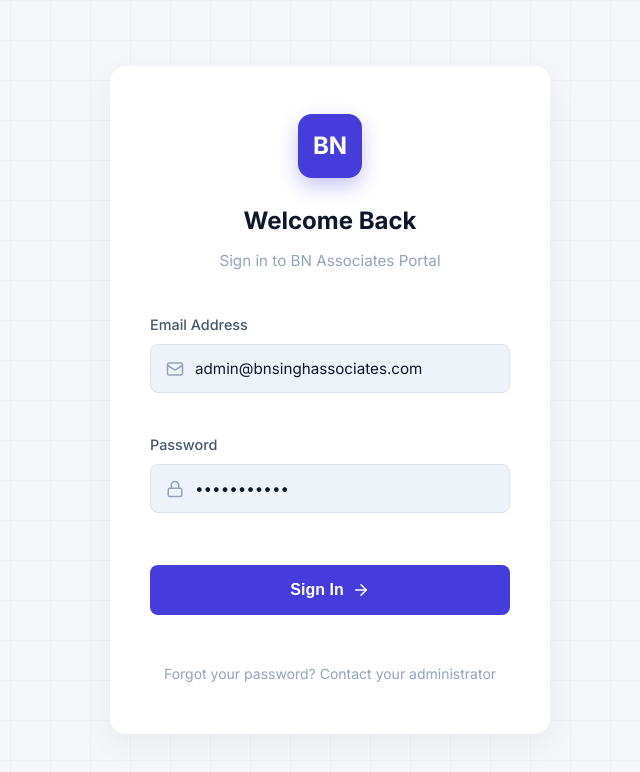
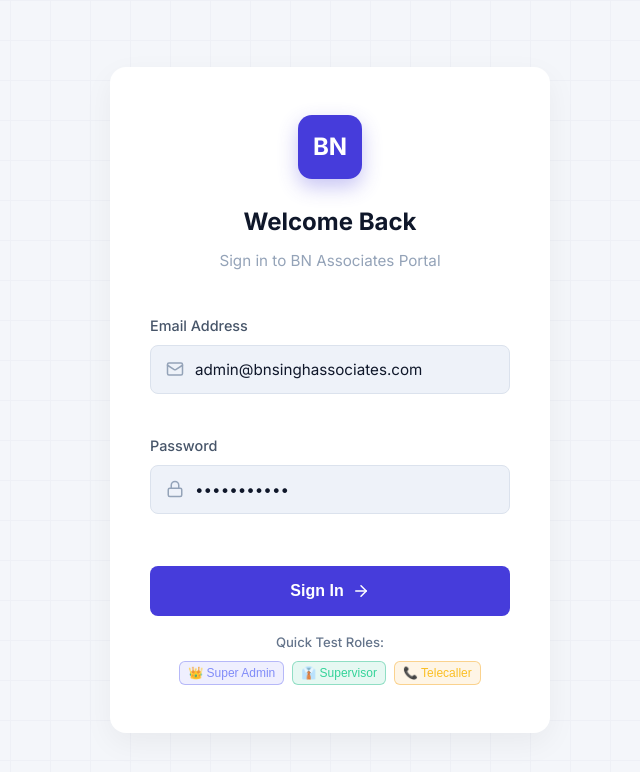
Before and after one commit to bnintelhub/call-crm, a React (Vite) app: page /login in a window 1280 px wide. Shown: the top 772 px of the page, without its empty margins (310-950 px from the left). Built offline with nearby package versions, Linux system fonts and the light colour scheme; no server answers.

Commit message:
fix: enable superadmin role detection on login and add quick test buttons

```diff
--- a/src/pages/auth/Login.tsx
+++ b/src/pages/auth/Login.tsx
@@ -20,16 +20,37 @@ export default function Login() {
     e.preventDefault();
     if (!email || !password) return;
 
-    const role: Role = email.toLowerCase().includes('supervisor') ? 'TEAM_LEAD' : 'TELECALLER';
+    const emailLower = email.toLowerCase();
+    let role: Role = 'TELECALLER';
+    let name = 'Demo Telecaller';
+    let landing = from === '/dashboard' || from === '/' ? '/dashboard' : from;
+
+    if (emailLower.includes('superadmin') || emailLower.includes('super@') || emailLower.startsWith('admin@')) {
+      role = 'SUPER_ADMIN';
+      name = 'BN Orbit Super Admin';
+      landing = '/superadmin/dashboard';
+    } else if (
+      emailLower.includes('supervisor') ||
+      emailLower.includes('teamlead') ||
+      emailLower.includes('manager')
+    ) {
+      role = 'TEAM_LEAD';
+      name = 'Demo Supervisor';
+      landing = '/dashboard';
+    } else {
+      role = 'TELECALLER';
+      name = 'Demo Telecaller';
+      landing = '/dashboard';
+    }
 
     // Generate a mock user based on selected role
     const mockUser: User = {
       id: `mock-user-${Date.now()}`,
-      name: role === 'TELECALLER' ? 'Demo Telecaller' : 'Demo Supervisor',
+      name: name,
       email: email,
       role: role,
       isActive: true,
-      profilePic: `https://ui-avatars.com/api/?name=Demo+${role === 'TELECALLER' ? 'Telecaller' : 'Supervisor'}&background=random`
+      profilePic: `https://ui-avatars.com/api/?name=${encodeURIComponent(name)}&background=random`
     };
 
     const mockToken = `mock-token-${Date.now()}`;
@@ -37,8 +58,8 @@ export default function Login() {
     // Set authentication state
     setAuth(mockToken, mockUser);
 
-    // Navigate to dashboard
-    navigate(from, { replace: true });
+    // Navigate to appropriate landing page
+    navigate(landing, { replace: true });
   };
 
   return (
@@ -86,8 +107,31 @@ export default function Login() {
           </button>
         </form>
 
-        <div className="login-footer">
-          Forgot your password? Contact your administrator
+        <div className="login-footer" style={{ marginTop: '1rem', fontSize: '0.82rem', color: 'var(--text-muted, #94a3b8)' }}>
+          <div style={{ marginBottom: '0.5rem', fontWeight: 500 }}>Quick Test Roles:</div>
+          <div style={{ display: 'flex', gap: '0.5rem', flexWrap: 'wrap', justifyContent: 'center' }}>
+            <button
+              type="button"
+              onClick={() => { setEmail('superadmin@bnorbit.com'); setPassword('password123'); }}
+              style={{ padding: '4px 8px', borderRadius: '6px', border: '1px solid rgba(99, 102, 241, 0.4)', background: 'rgba(99, 102, 241, 0.1)', color: '#818cf8', cursor: 'pointer', fontSize: '0.75rem' }}
+            >
+              👑 Super Admin
+            </button>
+            <button
+              type="button"
+              onClick={() => { setEmail('supervisor@bnorbit.com'); setPassword('password123'); }}
+              style={{ padding: '4px 8px', borderRadius: '6px', border: '1px solid rgba(16, 185, 129, 0.4)', background: 'rgba(16, 185, 129, 0.1)', color: '#34d399', cursor: 'pointer', fontSize: '0.75rem' }}
+            >
+              👔 Supervisor
+            </button>
+            <button
+              type="button"
+              onClick={() => { setEmail('telecaller@bnorbit.com'); setPassword('password123'); }}
+              style={{ padding: '4px 8px', borderRadius: '6px', border: '1px solid rgba(245, 158, 11, 0.4)', background: 'rgba(245, 158, 11, 0.1)', color: '#fbbf24', cursor: 'pointer', fontSize: '0.75rem' }}
+            >
+              📞 Telecaller
+            </button>
+          </div>
         </div>
       </div>
     </div>
```
